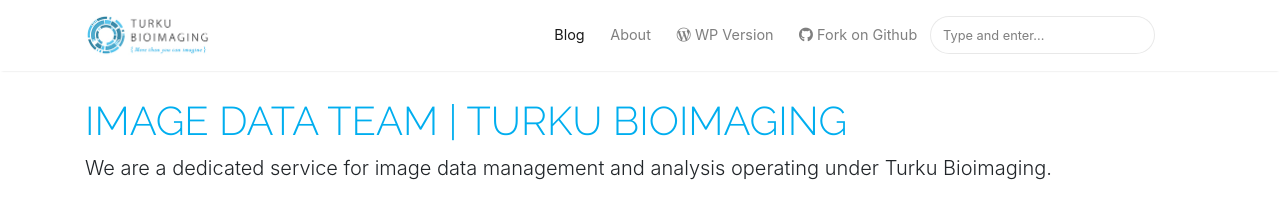
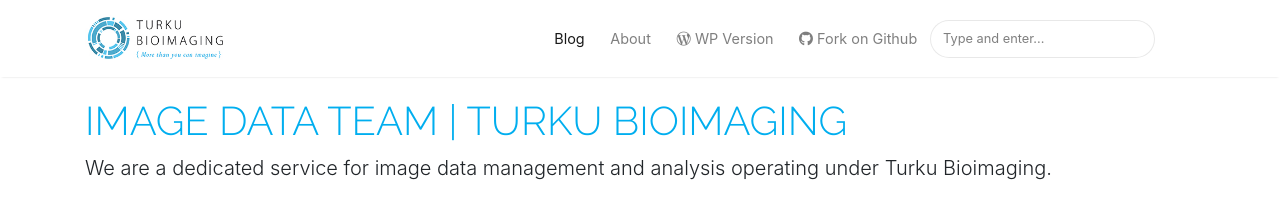
Before and after one commit to Turku-BioImaging/turku-bioimaging.github.io, a Jekyll site: the page built from index.html, in a window 1280 px wide. Shown: the top 206 px of the page. Built offline with Jekyll 4.4.1, drawn with Linux system fonts in a browser that asks for light colours; nearby versions of some CDN libraries; the list of posts is cut into pages by our own code.

Commit message:
adjust brand img style

```diff
--- a/assets/css/screen.css
+++ b/assets/css/screen.css
@@ -295,8 +295,8 @@ span.post-read-more a:hover {
 }
 
 .mediumnavigation .navbar-brand img {
-    max-height: 45px;
-    /* margin-right: 5px; */
+    height: 51px;
+    width: auto;
 }
 
 .mainheading h1.sitetitle {
```
